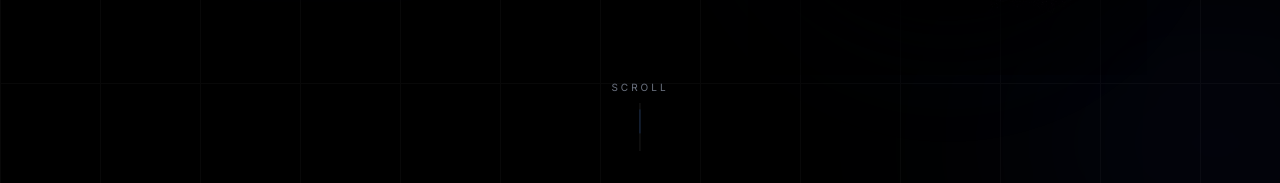
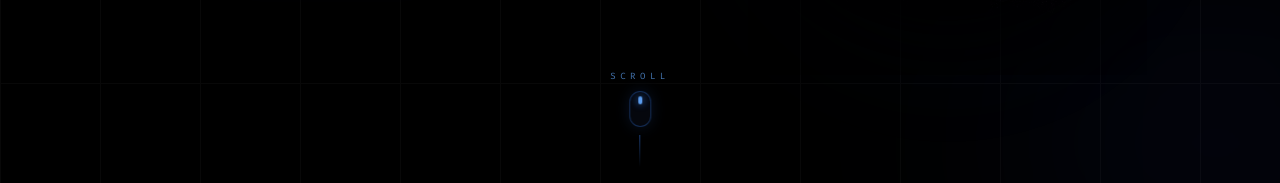
Before and after one commit to sayantani071/sayantani-portfolio, a React (Vite) app: page / in a window 1280 px wide. Shown: the part 617-800 px from the top of the page. Built offline with nearby package versions, Linux system fonts and the light colour scheme.

Commit message:
Redesign scroll indicator to futuristic mouse capsule

```diff
--- a/src/components/Hero.jsx
+++ b/src/components/Hero.jsx
@@ -143,23 +143,29 @@ const Hero = () => {
         initial={{ opacity: 0 }}
         animate={{ opacity: 1 }}
         transition={{ duration: 1, delay: 1.5 }}
-        className="absolute bottom-8 left-1/2 -translate-x-1/2 flex flex-col items-center gap-2 z-20"
+        className="absolute bottom-4 left-1/2 -translate-x-1/2 flex flex-col items-center gap-2 z-20 group cursor-pointer"
+        onClick={() => document.getElementById('education')?.scrollIntoView({ behavior: 'smooth' })}
       >
-        <span className="text-[10px] tracking-[0.3em] text-gray-500 uppercase">Scroll</span>
-        <div className="w-[1px] h-12 bg-white/10 relative overflow-hidden">
+        <span className="text-[9px] font-mono tracking-[0.5em] text-blue-400/70 uppercase group-hover:text-blue-400 transition-colors">Scroll</span>
+
+        {/* Futuristic Mouse Capsule */}
+        <div className="w-[22px] h-[36px] rounded-full border border-blue-500/30 flex justify-center p-[3px] relative shadow-[0_0_15px_rgba(59,130,246,0.15)] bg-[#0a0f1a]/50 backdrop-blur-sm group-hover:border-blue-500/60 transition-all duration-300">
           <motion.div
-            className="w-full h-1/2 bg-blue-500 absolute top-0"
+            className="w-1 h-2 rounded-full bg-blue-400 shadow-[0_0_8px_rgba(59,130,246,1)]"
             animate={{
-              y: [0, 48],
-              opacity: [0, 1, 0]
+              y: [0, 16, 0],
+              opacity: [1, 0.4, 1]
             }}
             transition={{
               repeat: Infinity,
-              duration: 1.5,
-              ease: "linear"
+              duration: 2,
+              ease: "easeInOut"
             }}
           />
         </div>
+
+        {/* Connecting line fading down */}
+        <div className="w-[1px] h-8 bg-gradient-to-b from-blue-500/50 to-transparent"></div>
       </motion.div>
 
     </section>
```
